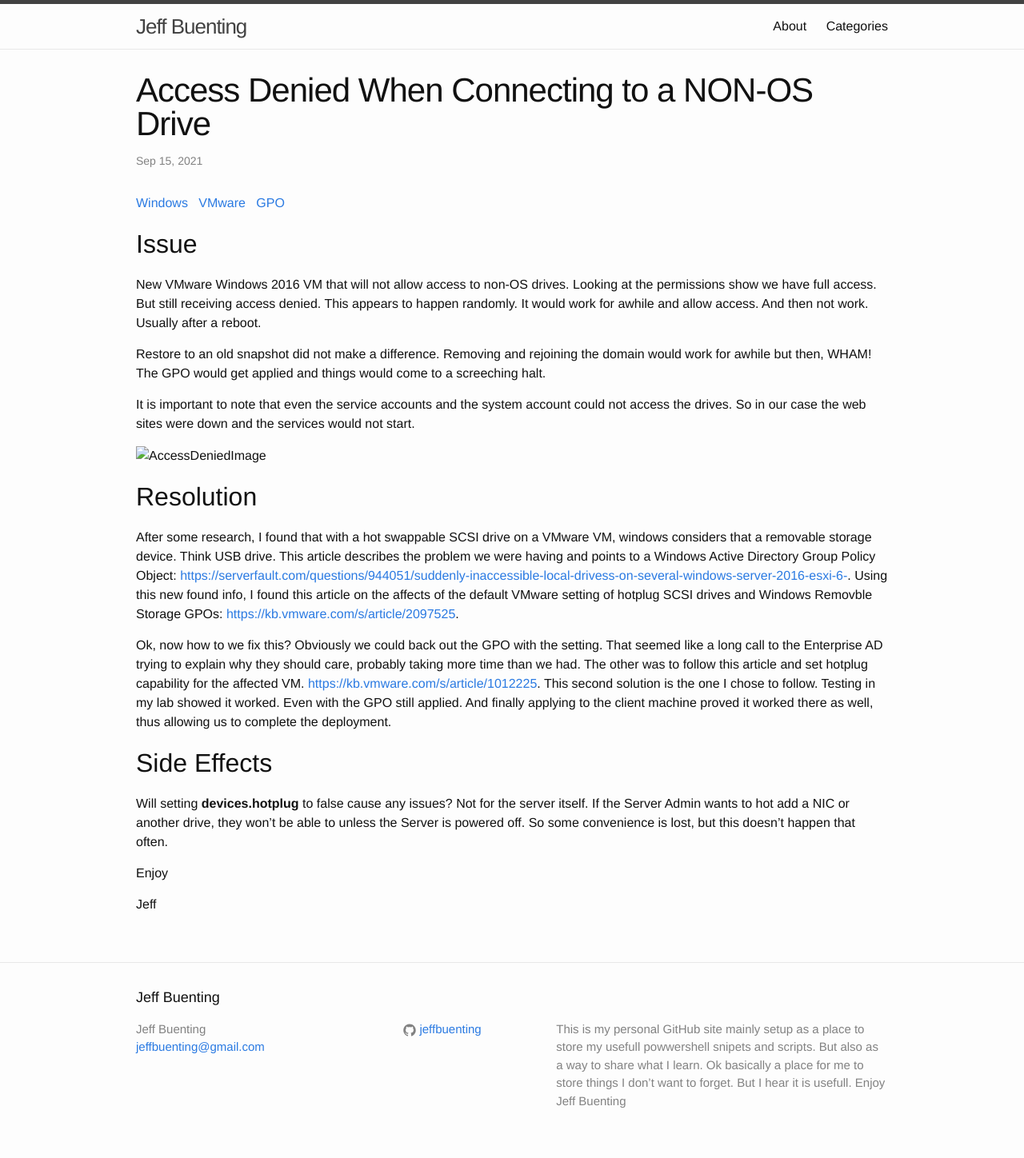
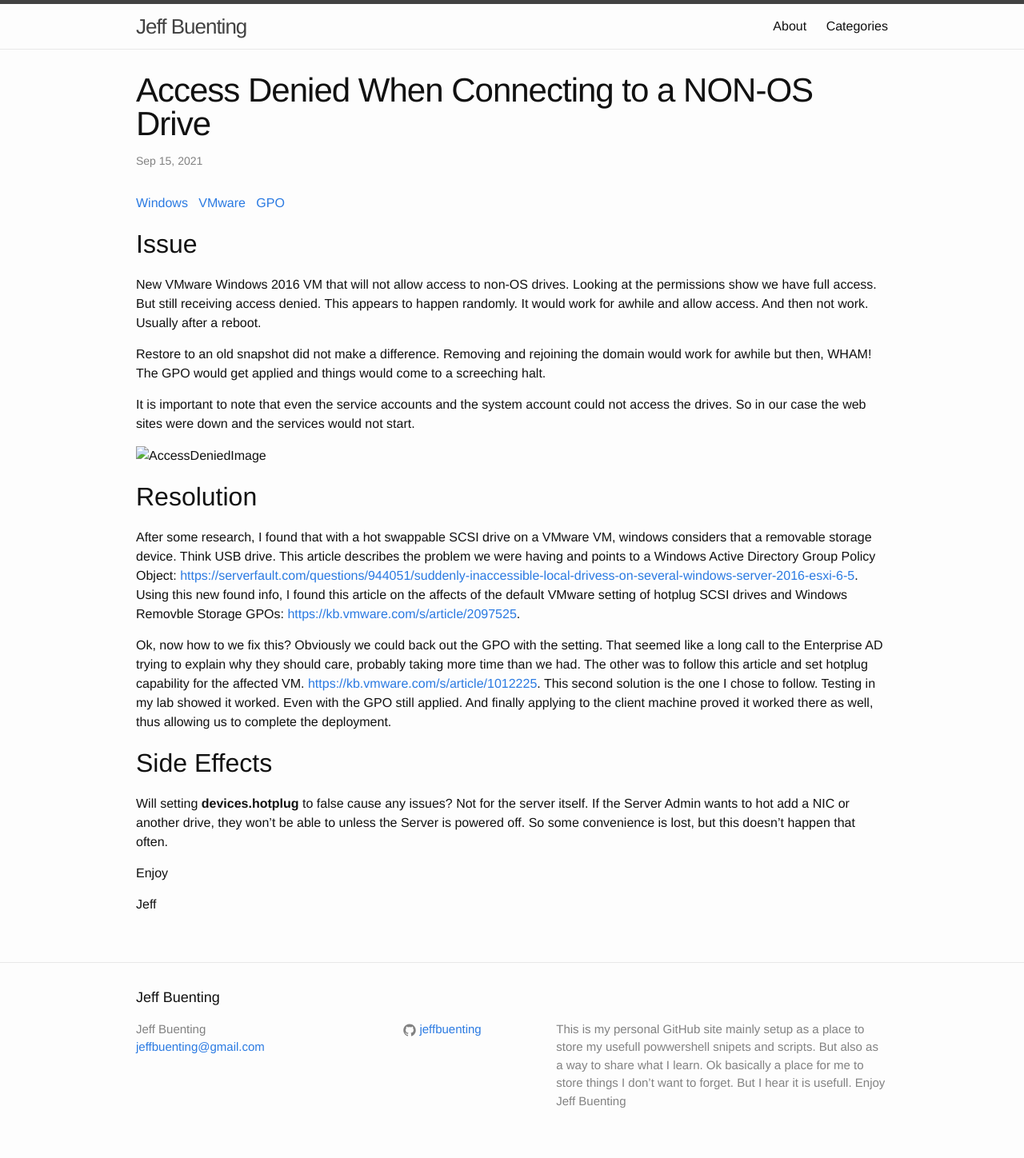
Before and after one commit to jeffbuenting/jeffbuenting.github.io, a Jekyll site: the page built from _posts/2021-09-15-AccessDeniedNonOSDrive.markdown, in a window 1280 px wide. Shown: the whole page at 80% size. Built offline with Jekyll 4.4.1, drawn with Linux system fonts in a browser that asks for light colours; some of the changed lines change nothing that is shown.

Commit message:
<> for links

```diff
--- a/_posts/2021-09-15-AccessDeniedNonOSDrive.markdown
+++ b/_posts/2021-09-15-AccessDeniedNonOSDrive.markdown
@@ -15,9 +15,9 @@
 ![AccessDeniedImage](..\Images\2021-09-15-AccessDeniedNonOSDrive\AccessDenied.jpg)
 
 ## Resolution
-After some research, I found that with a hot swappable SCSI drive on a VMware VM, windows considers that a removable storage device.  Think USB drive.  This article describes the problem we were having and points to a Windows Active Directory Group Policy Object: [https://serverfault.com/questions/944051/suddenly-inaccessible-local-drivess-on-several-windows-server-2016-esxi-6-](https://serverfault.com/questions/944051/suddenly-inaccessible-local-drivess-on-several-windows-server-2016-esxi-6-5).  Using this new found info, I found this article on the affects of the default VMware setting of hotplug SCSI drives and Windows Removble Storage GPOs: [https://kb.vmware.com/s/article/2097525](https://kb.vmware.com/s/article/2097525).
+After some research, I found that with a hot swappable SCSI drive on a VMware VM, windows considers that a removable storage device.  Think USB drive.  This article describes the problem we were having and points to a Windows Active Directory Group Policy Object: <https://serverfault.com/questions/944051/suddenly-inaccessible-local-drivess-on-several-windows-server-2016-esxi-6-5>.  Using this new found info, I found this article on the affects of the default VMware setting of hotplug SCSI drives and Windows Removble Storage GPOs: <https://kb.vmware.com/s/article/2097525>.
 
-Ok, now how to we fix this?  Obviously we could back out the GPO with the setting.  That seemed like a long call to the Enterprise AD trying to explain why they should care, probably taking more time than we had.  The other was to follow this article and set hotplug capability for the affected VM.  [https://kb.vmware.com/s/article/1012225](https://kb.vmware.com/s/article/1012225).  This second solution is the one I chose to follow.  Testing in my lab showed it worked.  Even with the GPO still applied.  And finally applying to the client machine proved it worked there as well, thus allowing us to complete the deployment.
+Ok, now how to we fix this?  Obviously we could back out the GPO with the setting.  That seemed like a long call to the Enterprise AD trying to explain why they should care, probably taking more time than we had.  The other was to follow this article and set hotplug capability for the affected VM.  <https://kb.vmware.com/s/article/1012225>.  This second solution is the one I chose to follow.  Testing in my lab showed it worked.  Even with the GPO still applied.  And finally applying to the client machine proved it worked there as well, thus allowing us to complete the deployment.
 
 ## Side Effects
 Will setting **devices.hotplug** to false cause any issues?  Not for the server itself.  If the Server Admin wants to hot add a NIC or another drive, they won’t be able to unless the Server is powered off.  So some convenience is lost, but this doesn’t happen that often.
```
